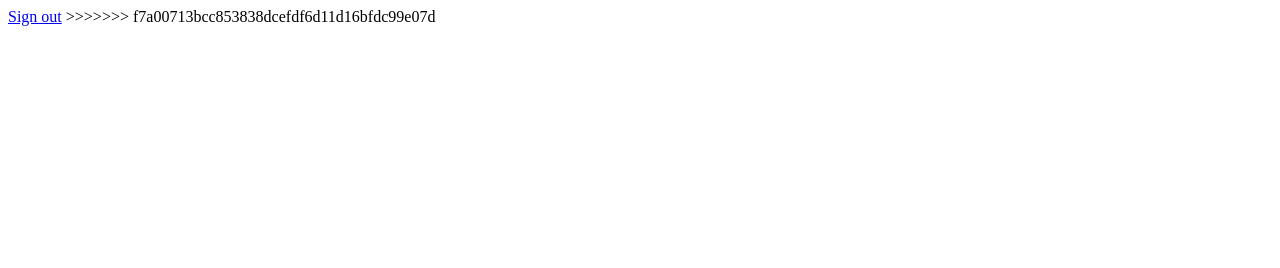
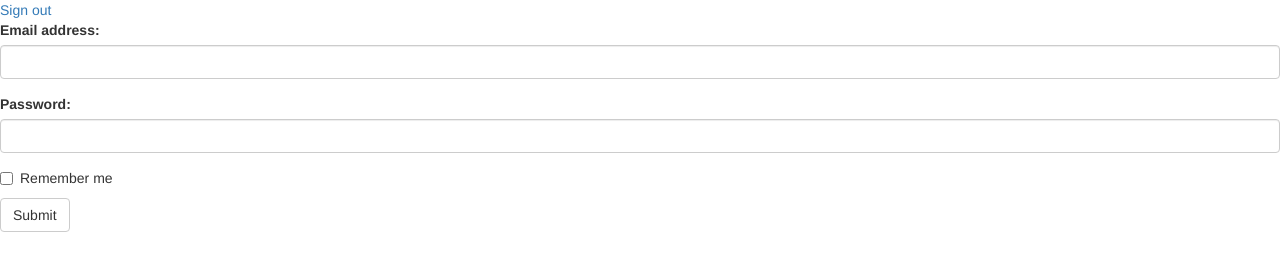
Before and after one commit to joeychik/teacherspet, a website: page index.html in a window 1280 px wide. Drawn offline with nearby package versions, Linux system fonts and the light colour scheme.

Commit message:
added login form
doesnt actually do anything yet but its there

```diff
--- a/index.html
+++ b/index.html
@@ -2,6 +2,9 @@
 <html>
 <head>
   <title>Teacher's Pet</title>
+  <link rel="stylesheet" href="https://maxcdn.bootstrapcdn.com/bootstrap/3.3.7/css/bootstrap.min.css">
+  <script src="https://ajax.googleapis.com/ajax/libs/jquery/3.2.0/jquery.min.js"></script>
+  <script src="https://maxcdn.bootstrapcdn.com/bootstrap/3.3.7/js/bootstrap.min.js"></script>
 </head>
 <body>
   <script src="https://apis.google.com/js/platform.js" async defer></script>
@@ -16,6 +19,20 @@
       });
     }
   </script>
->>>>>>> f7a00713bcc853838dcefdf6d11d16bfdc99e07d
+  <!--login panel-->
+  <form>
+    <div class="form-group">
+      <label for="email">Email address:</label>
+      <input type="email" class="form-control" id="email">
+    </div>
+    <div class="form-group">
+      <label for="pwd">Password:</label>
+      <input type="password" class="form-control" id="pwd">
+    </div>
+    <div class="checkbox">
+      <label><input type="checkbox"> Remember me</label>
+    </div>
+  <button type="submit" class="btn btn-default">Submit</button>
+  </form>
 </body>
 </html>
```
